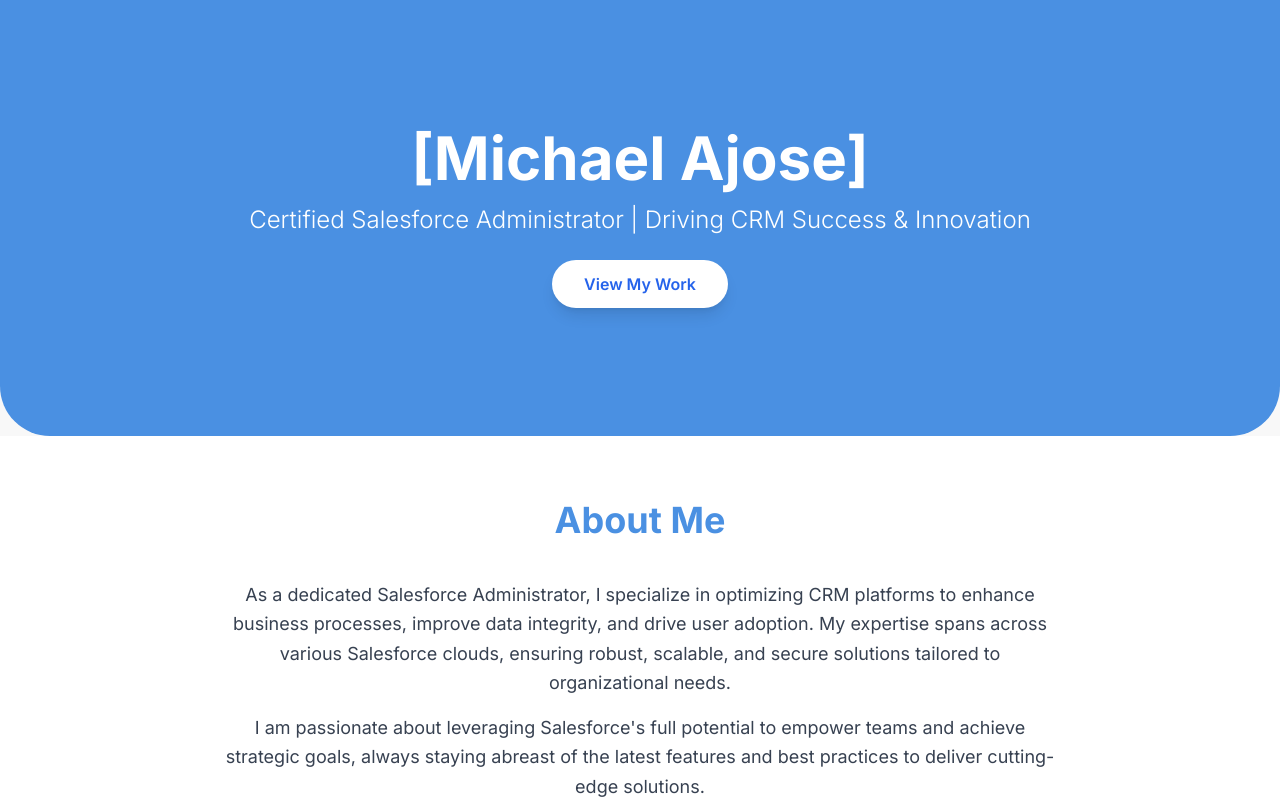
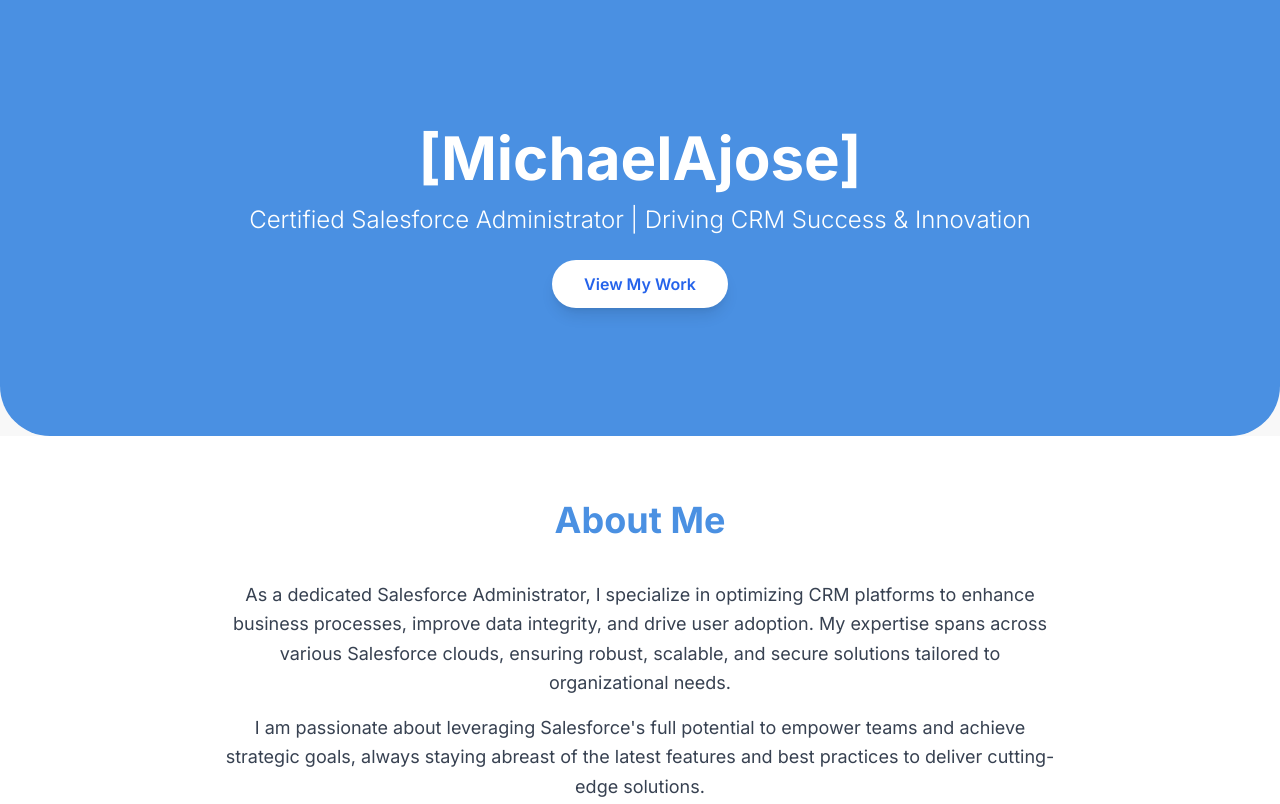
Before and after one commit to MichaelAjose/Michael, a plain HTML site: page index.html in a window 1280 px wide. Shown: the top 804 px of the page. Drawn offline with nearby package versions, Linux system fonts and the light colour scheme.

Commit message:
Update index.html

```diff
--- a/index.html
+++ b/index.html
@@ -70,7 +70,7 @@
     <section class="hero-section">
         <div class="max-w-4xl mx-auto px-4 sm:px-6 lg:px-8">
             <h1 class="text-4xl sm:text-5xl lg:text-6xl font-bold mb-4">
-                [Michael Ajose]
+                [MichaelAjose]
             </h1>
             <p class="text-xl sm:text-2xl font-light mb-6">
                 Certified Salesforce Administrator | Driving CRM Success & Innovation
```
